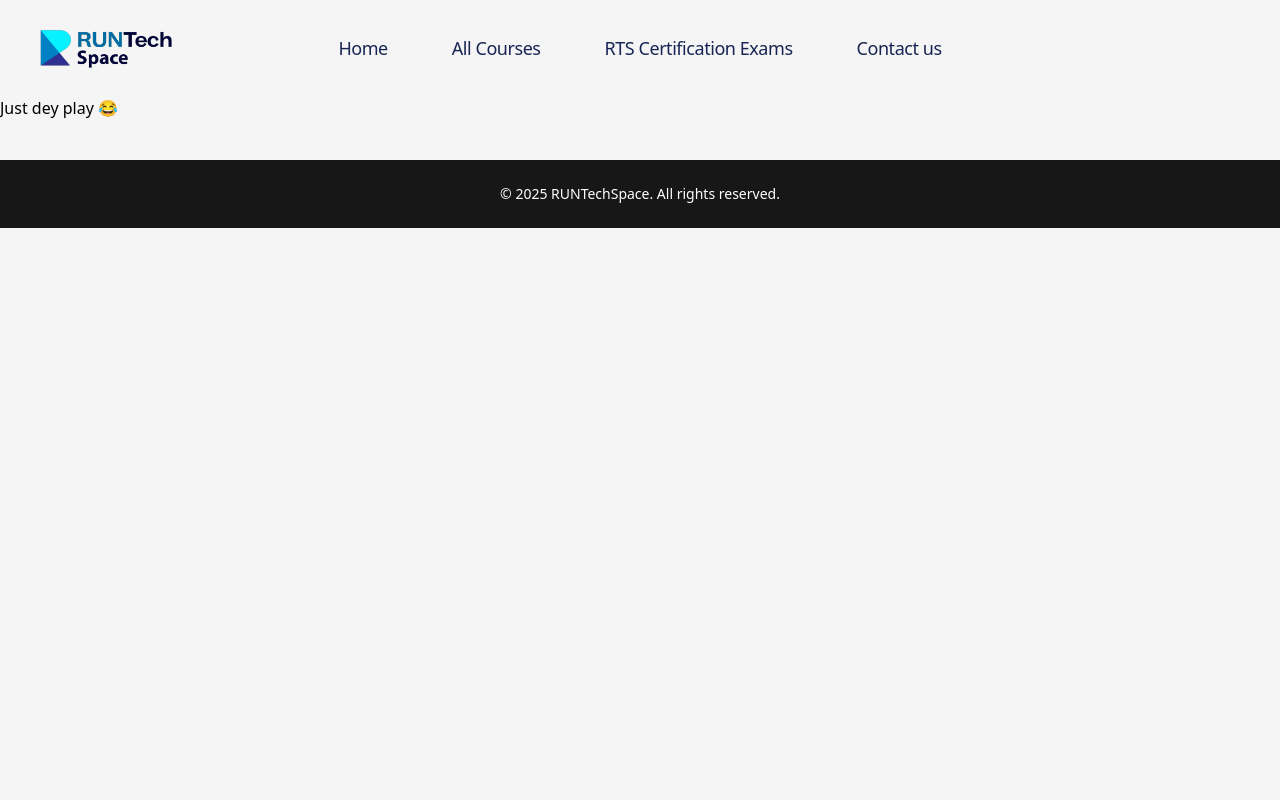
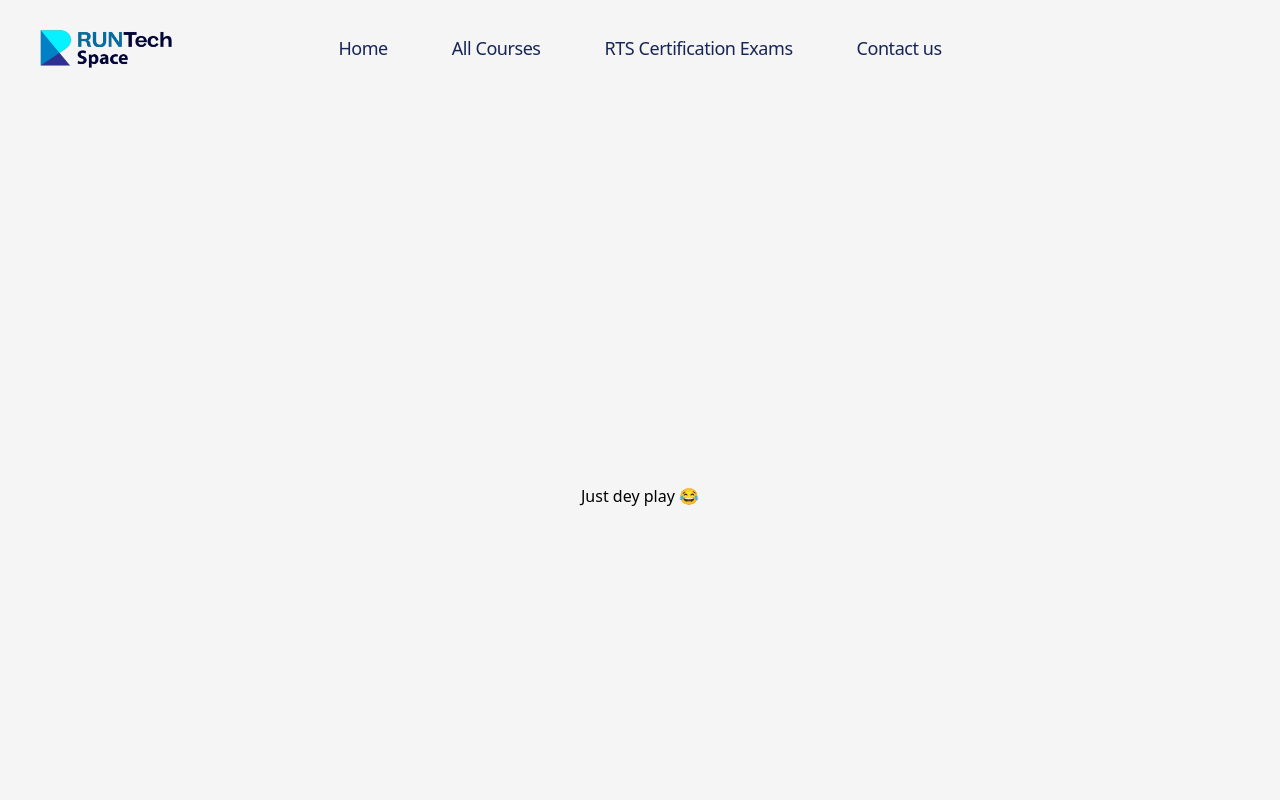
Before and after one commit to davidajagbe/Edutechspace, a React (Vite) app in the folder Edutechspace/: page /profile in a window 1280 px wide. Shown: the top 800 px of the page. Built offline with nearby package versions, Linux system fonts and the light colour scheme.

Commit message:
updated profile

```diff
--- a/Edutechspace/src/pages/Profile.jsx
+++ b/Edutechspace/src/pages/Profile.jsx
@@ -2,7 +2,13 @@ import React from 'react'
 
 const Profile = () => {
   return (
-    <div>Just dey play 😂</div>
+    <div>
+      <section className="flex flex-col items-center justify-center min-h-screen bg-neutral-100 p-6">
+        <div className="max-w-md mx-auto flex flex-col items-center justify-center p-6">
+          Just dey play 😂
+        </div>
+      </section>
+    </div>
   )
 }
 
```
